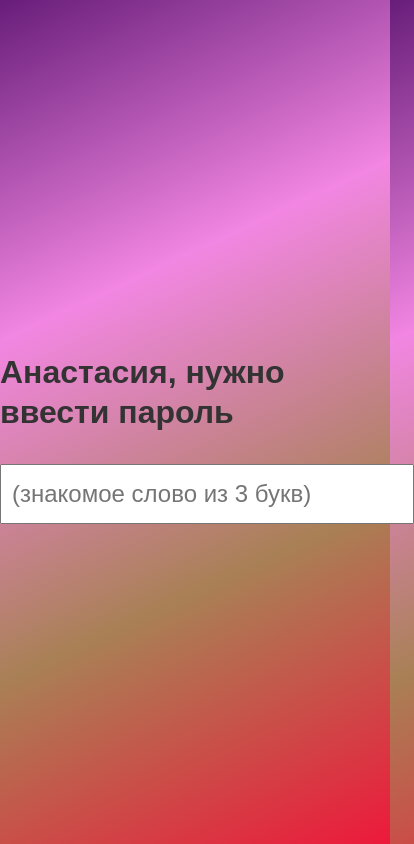
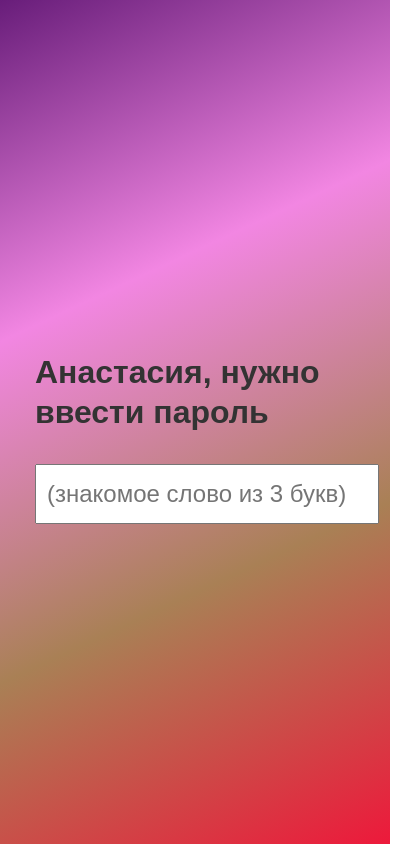
Before and after one commit to dnsh1498/pyk, a plain HTML site: page index.html in a window 390 px wide. Shown: the whole page, 414 px wide, since content can reach past the window. Drawn offline with nearby package versions, Linux system fonts and the light colour scheme.

Commit message:
Update style.css

```diff
--- a/css/style.css
+++ b/css/style.css
@@ -129,3 +129,10 @@ section {
   display: block;
   animation: fade-in 0.6s ease;
 }
+
+@media(max-width:767px){
+  .password {
+      max-width: 320px;
+      margin: 0 auto;
+  }
+}
```
